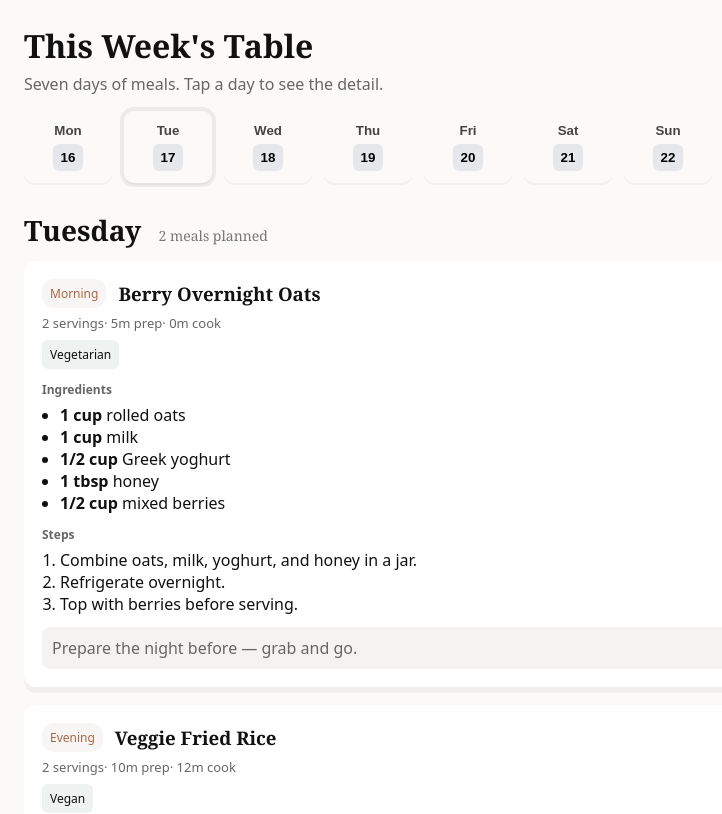
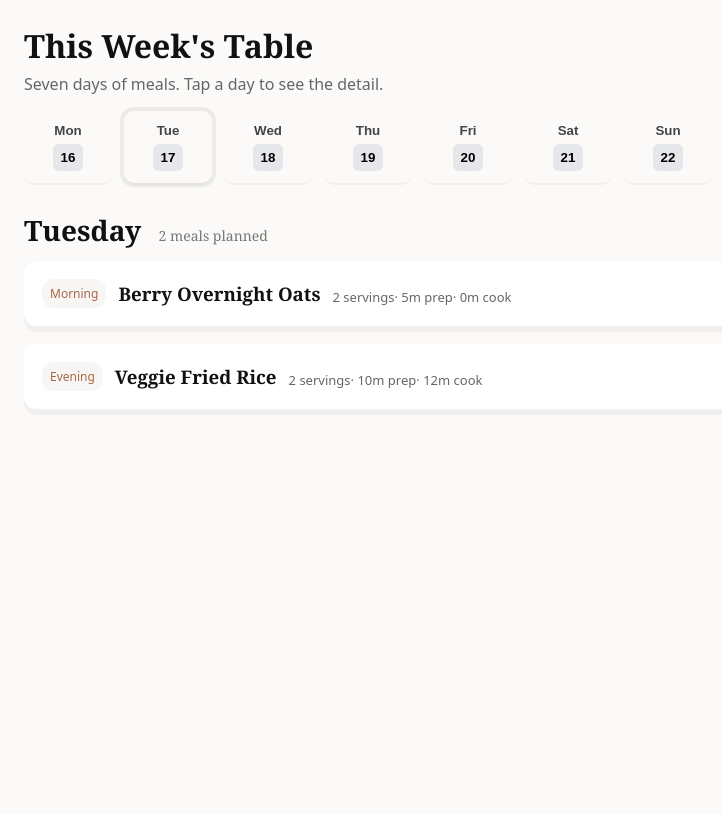
Before and after one commit to GoncaloPataca/week-meal-planner, a React (Vite) app: page / in a window 1280 px wide. Shown: the top 814 px of the page, without its empty margins (0-722 px from the left). Built offline with nearby package versions, Linux system fonts and the light colour scheme.

Commit message:
feat: use Headless UI (Tabs + Disclosure) for WeekBanner and MealCard

```diff
--- a/package.json
+++ b/package.json
@@ -13,7 +13,8 @@
     "dependencies": {
       "react": "^18.2.0",
       "react-dom": "^18.2.0",
-      "zustand": "^4.4.0"
+      "zustand": "^4.4.0",
+      "@headlessui/react": "latest"
     },
     "devDependencies": {
       "vite": "^5.0.0",
--- a/src/components/MealCard.tsx
+++ b/src/components/MealCard.tsx
@@ -1,10 +1,14 @@
 import React from 'react'
 import { Meal } from '../types'
+import { Disclosure } from '@headlessui/react'
 
 export default function MealCard({ meal }: { meal: Meal }) {
   return (
+    <Disclosure>
+      {({ open }) => (
         <article className="meal-card">
-      <div className="meal-header">
+          <Disclosure.Button className="meal-header" as="div">
+            <div style={{display:'flex', alignItems:'center', gap:12}}>
               <span className="meal-label">{meal.label}</span>
               <h3 className="meal-title">{meal.title}</h3>
             </div>
@@ -13,6 +17,9 @@ export default function MealCard({ meal }: { meal: Meal }) {
               {meal.prep ? <span>· {meal.prep} prep</span> : null}
               {meal.cook ? <span>· {meal.cook} cook</span> : null}
             </div>
+          </Disclosure.Button>
+
+          <Disclosure.Panel>
             {meal.tags && (
               <div className="meal-tags">
                 {meal.tags.map((t) => (
@@ -44,6 +51,9 @@ export default function MealCard({ meal }: { meal: Meal }) {
             )}
 
             {meal.notes && <div className="notes">{meal.notes}</div>}
+          </Disclosure.Panel>
         </article>
+      )}
+    </Disclosure>
   )
 }
--- a/src/components/WeekBanner.tsx
+++ b/src/components/WeekBanner.tsx
@@ -1,5 +1,6 @@
 import React from 'react'
 import useStore from '../store'
+import { Tab } from '@headlessui/react'
 
 interface Props {
   selectedDate?: Date
@@ -41,24 +42,25 @@ export default function WeekBanner(_: Props): JSX.Element {
     return {
       date,
       label: dayNames[i],
-      dayNumber: date.getDate()
+      dayNumber: date.getDate(),
+      iso: date.toISOString().slice(0, 10)
     }
   })
 
+  const selectedIndex = days.findIndex((d) => d.iso === selectedISO)
+
   return (
     <section className="week-banner">
-      <div className="week-banner-inner">
-        {days.map((d) => (
-          <button
-            key={d.label}
-            className={`day-card ${sameDay(d.date, new Date(selectedISO)) ? 'selected' : ''}`}
-            onClick={() => setSelectedDate(d.date)}
-          >
-            <div className="day-label">{d.label}</div>
-            <div className="day-number">{d.dayNumber}</div>
-          </button>
-        ))}
-      </div>
+      <Tab.Group selectedIndex={selectedIndex >= 0 ? selectedIndex : 0} onChange={(i) => setSelectedDate(days[i].date)}>
+        <Tab.List className="week-banner-inner">
+          {days.map((d) => (
+            <Tab key={d.iso} className={({ selected }) => `day-card ${selected ? 'selected' : ''}`}>
+              <div className="day-label">{d.label}</div>
+              <div className="day-number">{d.dayNumber}</div>
+            </Tab>
+          ))}
+        </Tab.List>
+      </Tab.Group>
     </section>
   )
 }
```
Also changed, not shown: 1 other file (tests, documents, lock files or other folders). Lines whose indentation alone changed are shown as unchanged.
